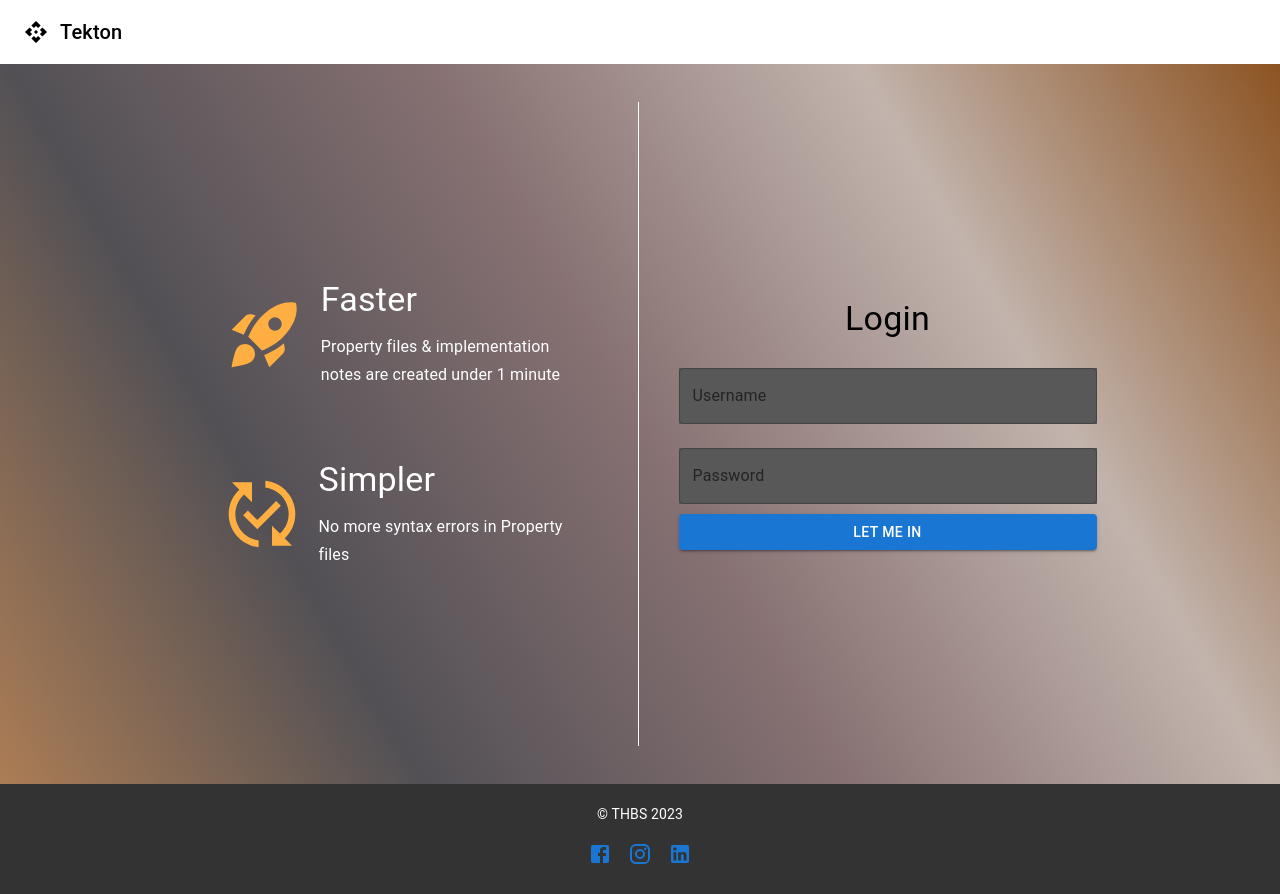
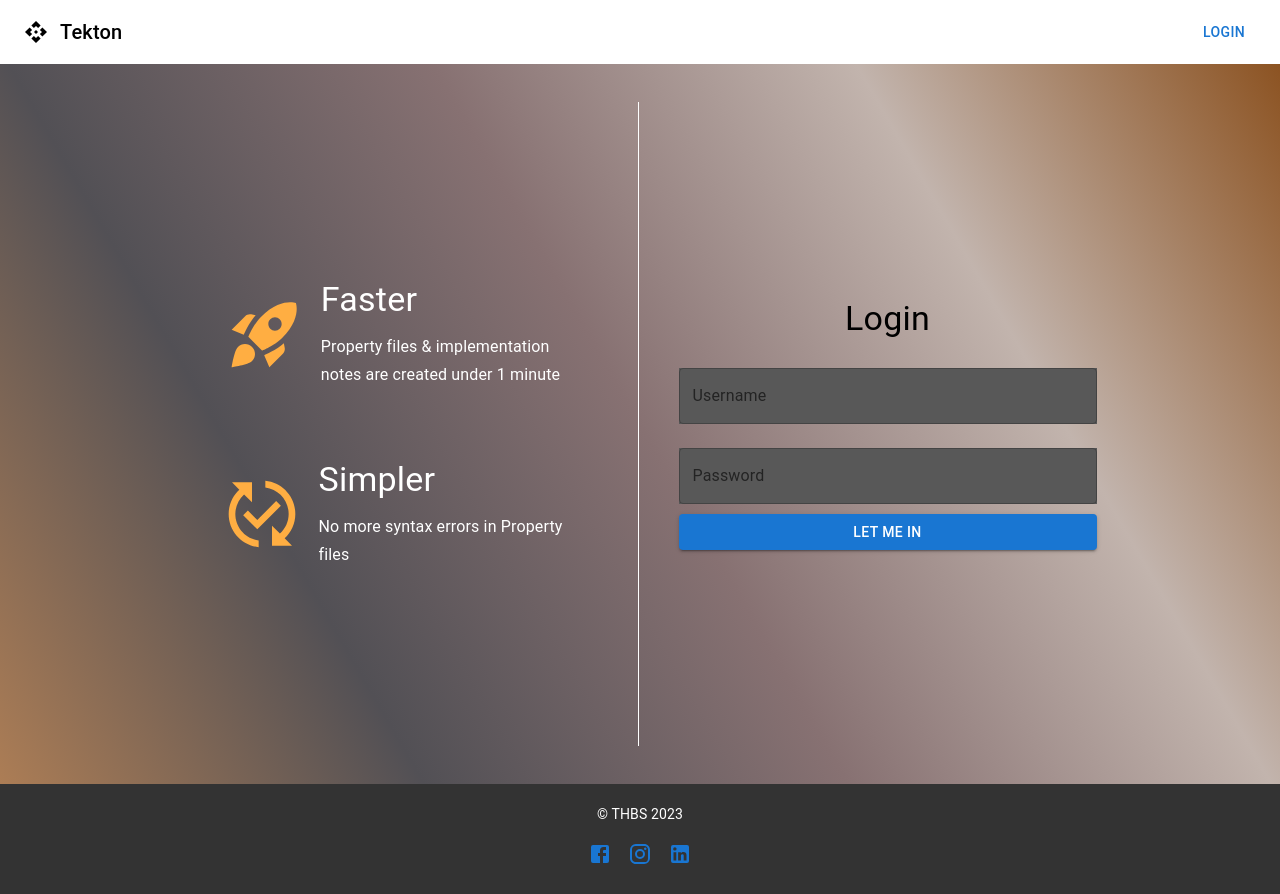
Before and after one commit to abhinandhan-thbs/Tekton-UI, a React (Create React App) app: page / in a window 1280 px wide. Built offline with nearby package versions, Linux system fonts and the light colour scheme.

Commit message:
header login/logout

```diff
--- a/src/App.tsx
+++ b/src/App.tsx
@@ -11,12 +11,15 @@ import Footer from './footer';
 import Login from './login';
 
 function App() {
+  const [isLoggedIn, setIsLoggedIn] = useState<boolean>(false);
   const [activeTab, setActiveTab] = useState(0);
+
+
   return (
     <Router>
-      <Header />
+      <Header isLoggedIn={isLoggedIn} onLoginToggle={() => setIsLoggedIn(!isLoggedIn)} />
       <Routes>
-        <Route path="/" element={<Login />} />
+        <Route path="/" element={<Login isLoggedIn={isLoggedIn} setIsLoggedIn={setIsLoggedIn}  />} />
         <Route path="/preliminfo" element={<PrelimInfoForm activeTab={activeTab} setActiveTab={setActiveTab}/>} />
         <Route path="/basicinfo" element={<BasicConfigForm activeTab={activeTab} setActiveTab={setActiveTab} />} />
         <Route path="/task" element={<TaskForm activeTab={activeTab} setActiveTab={setActiveTab} />} />
--- a/src/header.tsx
+++ b/src/header.tsx
@@ -1,8 +1,26 @@
 import React from 'react'
-import { AppBar, IconButton, Toolbar, Typography } from '@mui/material'
+import { AppBar, Button, IconButton, Stack, Toolbar, Typography } from '@mui/material'
 import ApiIcon from '@mui/icons-material/Api';
+import { useNavigate } from 'react-router-dom';
 
-export default function Header() {
+interface HeaderProps {
+    isLoggedIn: boolean;
+    onLoginToggle: () => void;
+  }
+
+export default function Header({ isLoggedIn, onLoginToggle }: HeaderProps) {
+    const navigate = useNavigate();
+
+    const handleLogout = () => {
+        onLoginToggle();
+        navigate('/');
+      };
+
+      const handleButtonClick = () => {
+        if (isLoggedIn) {
+          handleLogout();
+        }
+      };
   return (
     <div>
         <AppBar position='static' sx={{ background: 'white', color: 'black' }}>
@@ -13,9 +31,11 @@ export default function Header() {
                 <Typography variant='h6' component='div' sx={{ flexGrow: 1}}>
                     Tekton
                 </Typography>
-                {/* <Stack direction='row' spacing={2}>
-                    <Button color='primary' sx={{ background: 'white' }}>login</Button>
-                </Stack> */}
+                <Stack direction='row' spacing={2}>
+                    <Button color='primary' onClick={handleButtonClick} sx={{ background: 'white' }}>
+                    {isLoggedIn ? 'Logout' : 'Login'}
+                    </Button>
+                </Stack>
             </Toolbar>
         </AppBar>
     </div>
--- a/src/login.tsx
+++ b/src/login.tsx
@@ -8,8 +8,12 @@ const dummyUsers = [
   { username: 'admin', password: 'Admin123' },
   { username: 'user', password: 'User123' },
 ];
+interface LoginProps {
+  isLoggedIn: boolean;
+  setIsLoggedIn: (value: boolean) => void;
+}
 
-const Login = () => {
+const Login : React.FC<LoginProps> = ({ isLoggedIn, setIsLoggedIn }) => {
   const navigate = useNavigate();
   const [username, setUsername] = useState('');
   const [password, setPassword] = useState('');
@@ -26,6 +30,7 @@ const Login = () => {
       );
 
       if (user) {
+        setIsLoggedIn(true);
         navigate("/preliminfo");
       } else {
         setError('Wrong username or password. Please try again.');
```
